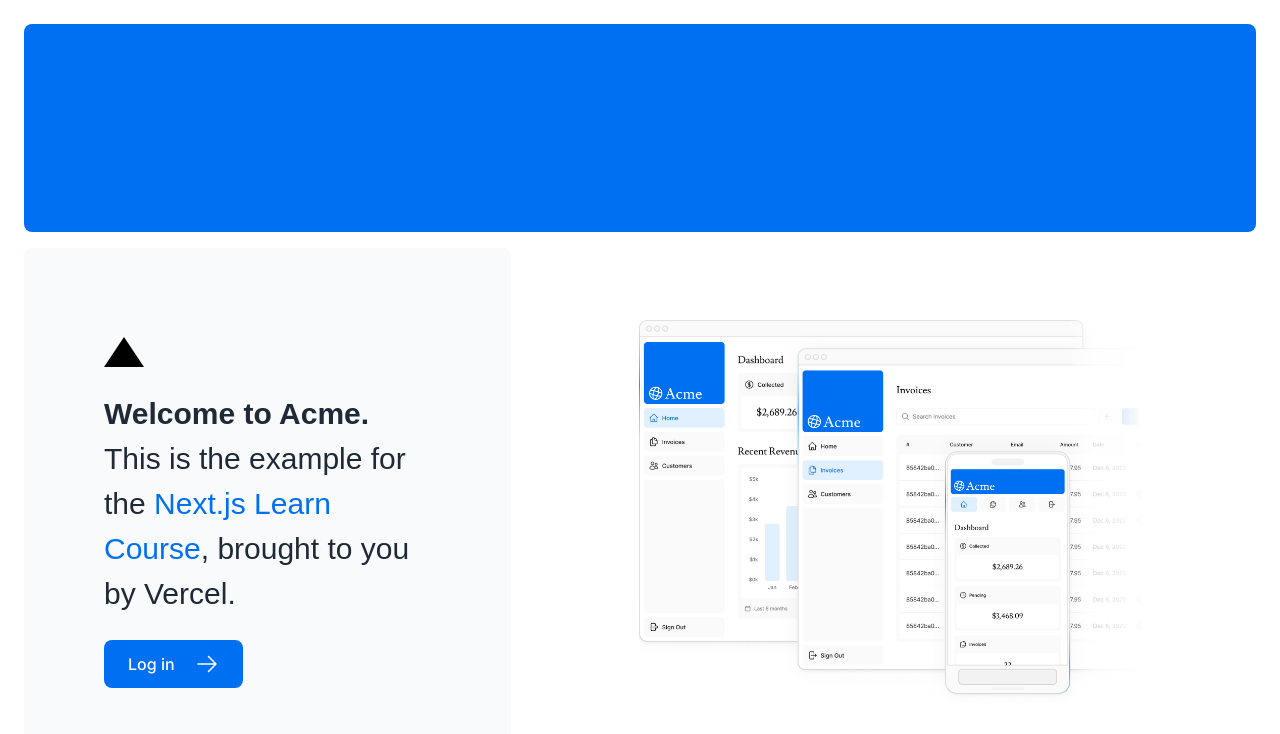
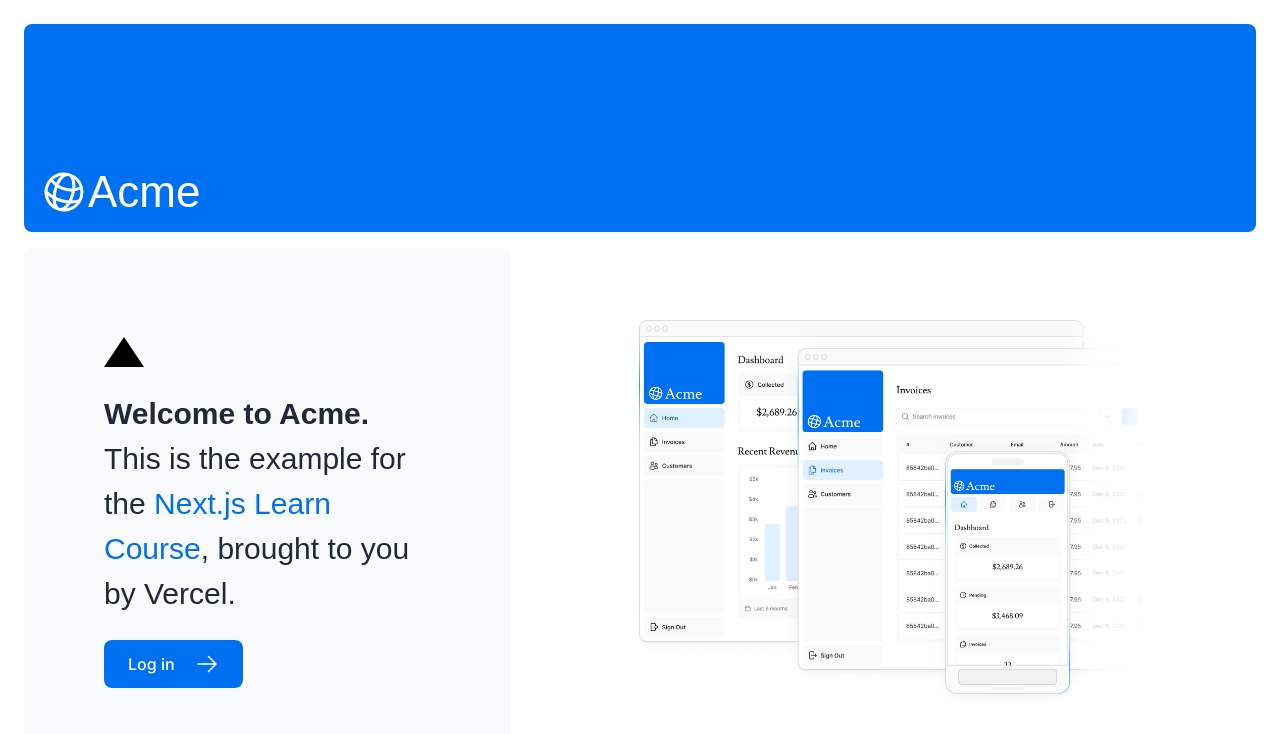
Before and after one commit to mkApproach/nextjs-reception, a Next.js app: page / in a window 1280 px wide. Shown: the top 734 px of the page. Built offline with nearby package versions, Linux system fonts and the light colour scheme; a web font is replaced by a local one.

Commit message:
firstCommit

```diff
--- a/app/page.tsx
+++ b/app/page.tsx
@@ -10,7 +10,7 @@
   return (
     <main className="flex min-h-screen flex-col p-6">
       <div className="flex h-20 shrink-0 items-end rounded-lg bg-blue-500 p-4 md:h-52">
-        {/* <AcmeLogo /> */}
+        { <AcmeLogo /> }
       </div>
 
       <div className="mt-4 flex grow flex-col gap-4 md:flex-row">
```
